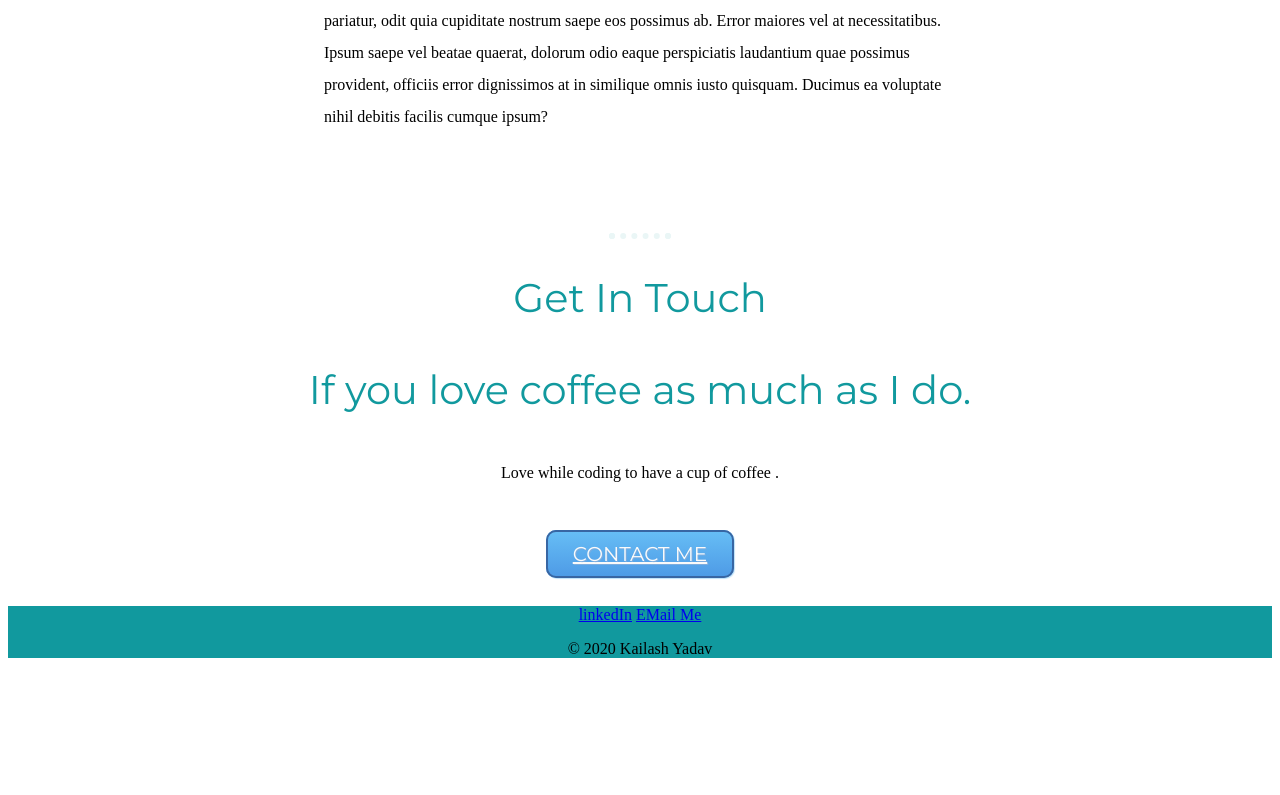
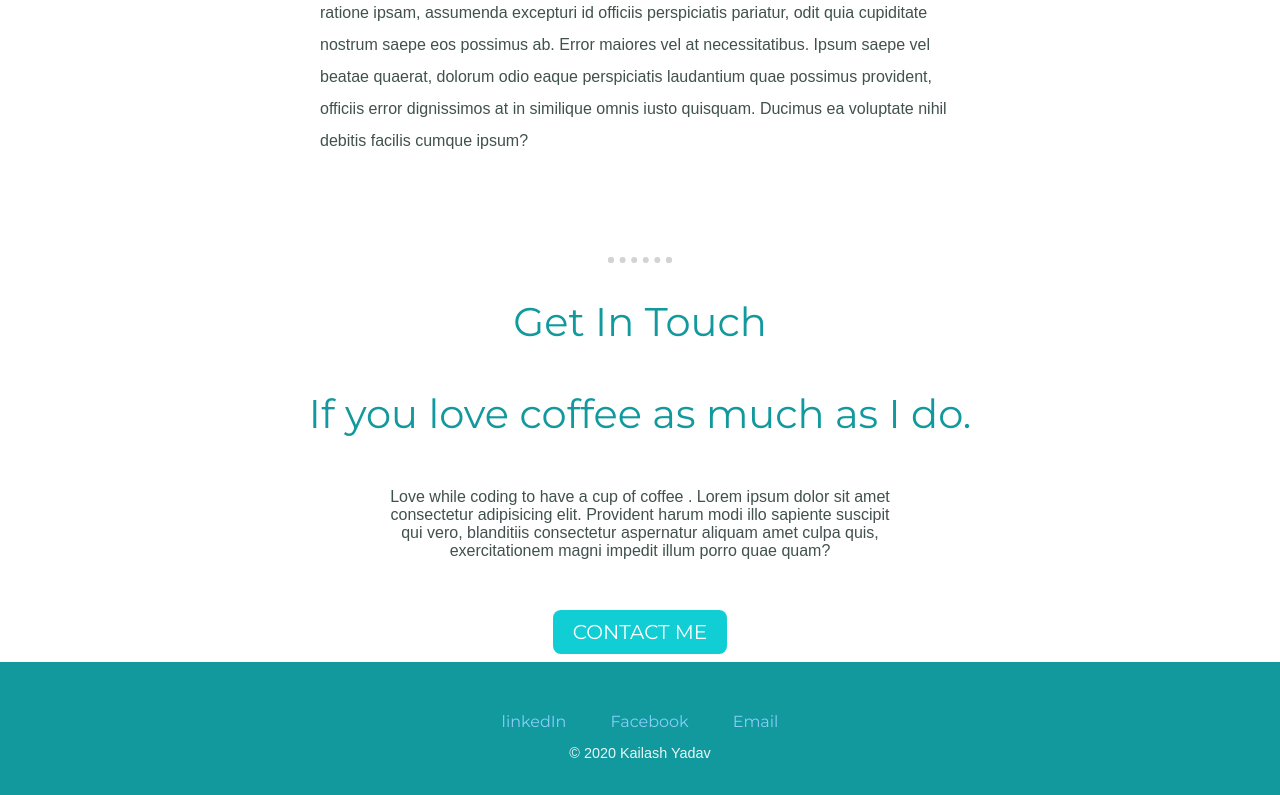
Before and after one commit to sidyadav2211/mysite, a plain HTML site: page index.html in a window 1280 px wide. Shown: the part 2345-3140 px from the top of the page. Before the commit the page ends 3019 px from the top, so only its background shows below. Drawn offline with Linux system fonts and the light colour scheme.

Commit message:
chnage sytles

```diff
--- a/CSS/styles.css
+++ b/CSS/styles.css
@@ -1,5 +1,5 @@
 body {
-  color: #40514e
+  color: #40514e;
   margin: 0;
   text-align: center;
   font-family: "Merriweather", serif;
@@ -29,7 +29,7 @@ body {
 }
 .bottom-container {
   background-color: #11999e;
-  margin-top: 40px;
+  padding: 50px 0 20px;
 
 }
 h1 {
@@ -76,39 +76,49 @@ h2 {
   clear: right;
 } */
 hr{
-  border:dotted #Eaf6f6 6px;
+  border:dotted lightgrey 6px;
   border-bottom: none;
   width: 4%;
 
 }
+
 .contact-msg{
   width: 40%;
   margin: 40px auto 60px;
 }
 .btn {
-  font-family:"Montserrat", sans-serif ;
-  color: #FAFAFA !important;
+  font-family: "Montserrat", sans-serif;
+  color: #FFFFFF;
   font-size: 20px;
-  text-shadow: 1px 1px 0px #7CACDE;
-  box-shadow: 1px 1px 1px #BEE2F9;
+  text-decoration: none;
   padding: 10px 25px;
-  -moz-border-radius: 10px;
-  -webkit-border-radius: 10px;
-  border-radius: 10px;
-  border: 2px solid #3866A3;
+  -moz-border-radius: 8px;
+  -webkit-border-radius: 8px;
+  border-radius: 8px;
+  padding: 10px 20px 10px 20px;
 
-  background: #63B8EE;
-  background: linear-gradient(top,  #66BDF5,  #4E9BE6);
-  background: -ms-linear-gradient(top,  #66BDF5,  #4E9BE6);
-  background: -webkit-gradient(linear, left top, left bottom, from(#66BDF5), to(#4E9BE6));
-  background: -moz-linear-gradient(top,  #66BDF5,  #4E9BE6);
+  background: #11cdd4;
+
+
 }
 .btn:hover {
-  color: #14396A !important;
+  color: #ffffff ;
+  background: #30e3cb;
 
-  background: #468CCF;
-  background: linear-gradient(top,  #258EA3,  #2F8A8A);
-  background: -ms-linear-gradient(top,  #258EA3,  #2F8A8A);
-  background: -webkit-gradient(linear, left top, left bottom, from(#258EA3), to(#2F8A8A));
-  background: -moz-linear-gradient(top,  #258EA3,  #2F8A8A);
 }
+p{
+  font-family: Arial, Helvetica, sans-serif;
+}
+a{
+  color: lightskyblue;
+  font-family: "Montserrat", sans-serif;
+  margin:10px 20px;
+  text-decoration: none;
+}
+a:hover{
+  color: #Eaf6f6;
+}
+.copywrite{
+  color: #Eaf6f6;
+  font-size: 0.90rem;
+}
--- a/index.html
+++ b/index.html
@@ -1,17 +1,16 @@
 <!DOCTYPE html>
 <html lang="en">
+
 <head>
   <meta charset="UTF-8" />
   <meta name="viewport" content="width=device-width, initial-scale=1.0" />
   <meta http-equiv="X-UA-Compatible" content="ie=edge" />
-    <link
-      href="https://fonts.googleapis.com/css?family=Montserrat|Pacifico|Sacramento&display=swap"
-      rel="stylesheet"
-    />
+  <link href="https://fonts.googleapis.com/css?family=Montserrat|Pacifico|Sacramento&display=swap" rel="stylesheet" />
   <title>Kailash Yadav</title>
   <link rel="stylesheet" href="CSS/styles.css" />
   <link rel="icon" href="favicon.ico" />
 </head>
+
 <body>
   <div class="top-container">
     <img class="top-cloud" src="images/cloud.png" alt="cloud" />
@@ -24,7 +23,7 @@
     <img class="mypic" src="images/sid.jpg" alt="kailash" />
     <h2>Hello</h2>
     <p class="intro">
-        I am an Web Developer and Python Deleloper.I coffee and tea.
+      I am an Web Developer and Python Developer.I coffee and tea.
     </p>
   </div>
   <hr />
@@ -70,14 +69,20 @@
   <div class="contact">
     <h2>Get In Touch</h2>
     <h2>If you love coffee as much as I do.</h2>
-      <p class="contact-msg">Love while coding to have a cup of coffee .</p>
+    <p class="contact-msg">Love while coding to have a cup of coffee . Lorem ipsum dolor sit amet consectetur
+      adipisicing elit. Provident harum modi illo sapiente suscipit qui vero, blanditiis consectetur aspernatur aliquam
+      amet culpa quis, exercitationem magni impedit illum porro quae quam?</p>
     <a class="btn" href="mailto:kailashyadav1998@gmail.com">CONTACT ME</a>
   </div>
+  <br>
+
 
   <div class="bottom-container">
     <a href="https://www.linkedin.com/feed/">linkedIn</a>
-      <a href="mailto:kailashyadav1998@gmail.com">EMail Me</a>
-      <p>&copy; 2020 Kailash Yadav</p>
+    <a href="https://www.facebook.com/">Facebook</a>
+    <a href="mailto:kailashyadav1998@gmail.com">Email</a>
+    <p class='copywrite'>&copy; 2020 Kailash Yadav</p>
   </div>
 </body>
+
 </html>
```
Lines whose indentation alone changed are shown as unchanged.
